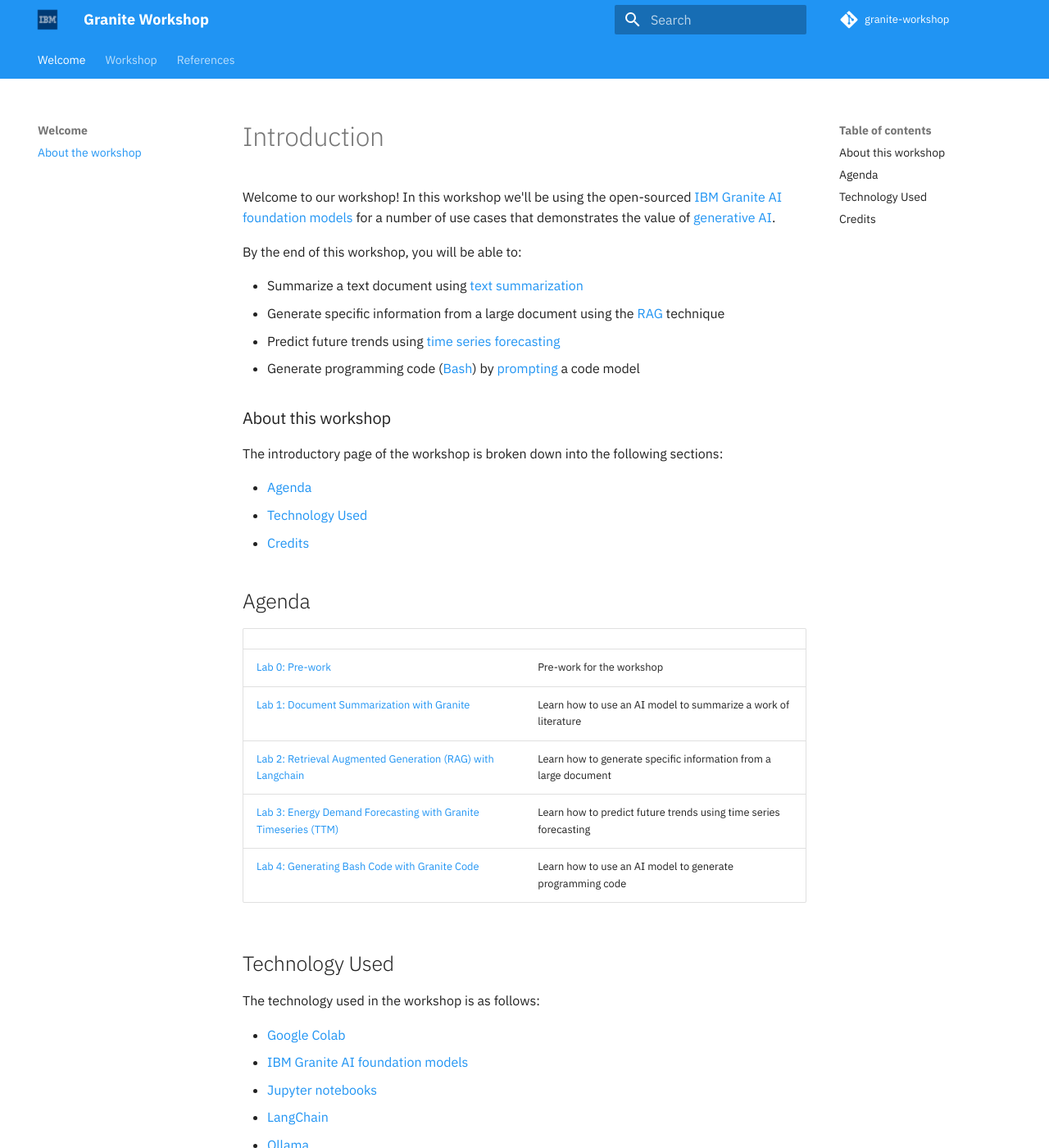
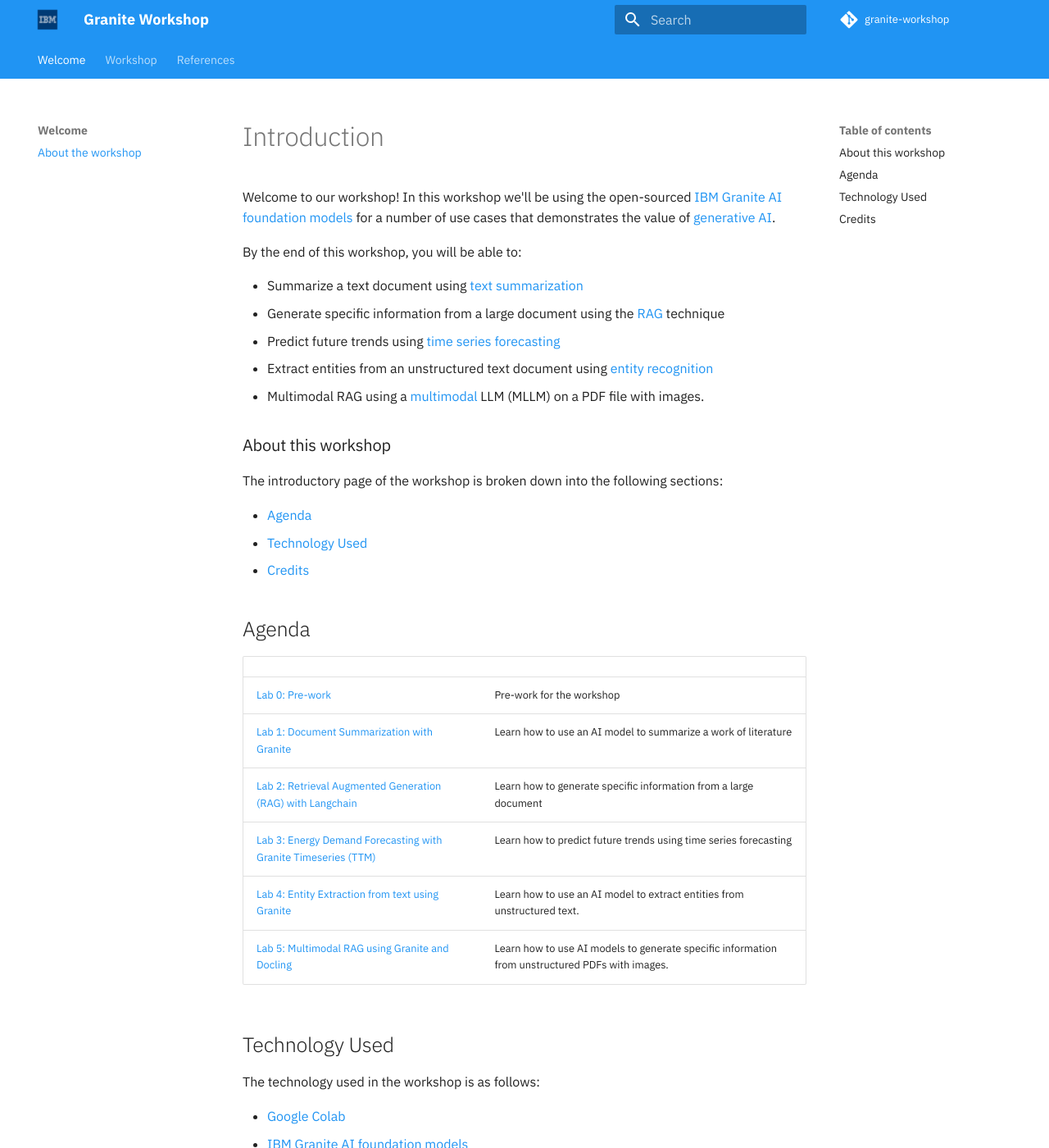
Before and after one commit to IBM/granite-workshop, an MkDocs documentation site: the page built from docs/README.md, in a window 1280 px wide and 1400 px high. Shown: the whole window at 82% size. Built offline with MkDocs 1.6.1 and Material for MkDocs 9.7.7, drawn with Linux system fonts in a browser that asks for light colours; comment, search, counter and statistics services are not loaded; some of the changed text lies outside the part shown.

Commit message:
Lab updates
We remove the old text-to-shell lab and replace with 2 new labs:
- Entity Extraction
- Multimodal RAG

Signed-off-by: BJ Hargrave <hargrave@us.ibm.com>

```diff
--- a/docs/README.md
+++ b/docs/README.md
@@ -15,7 +15,8 @@
 * Summarize a text document using [text summarization](https://www.ibm.com/topics/text-summarization)
 * Generate specific information from a large document using the [RAG](https://research.ibm.com/blog/retrieval-augmented-generation-RAG) technique
 * Predict future trends using [time series forecasting](https://research.ibm.com/blog/AI-time-series-forecasting)
-* Generate programming code ([Bash](https://opensource.com/resources/what-bash)) by [prompting](https://en.wikipedia.org/wiki/Prompt_engineering) a code model
+* Extract entities from an unstructured text document using [entity recognition](https://www.ibm.com/think/topics/named-entity-recognition)
+* Multimodal RAG using a [multimodal](https://www.ibm.com/think/topics/multimodal-ai) LLM (MLLM) on a PDF file with images.
 
 ### About this workshop
 
@@ -33,7 +34,8 @@
 | [Lab 1: Document Summarization with Granite](lab-1/README.md) | Learn how to use an AI model to summarize a work of literature |
 | [Lab 2: Retrieval Augmented Generation (RAG) with Langchain](lab-2/README.md)| Learn how to generate specific information from a large document |
 | [Lab 3: Energy Demand Forecasting with Granite Timeseries (TTM)](lab-3/README.md) | Learn how to predict future trends using time series forecasting |
-| [Lab 4: Generating Bash Code with Granite Code](lab-4/README.md) | Learn how to use an AI model to generate programming code |
+| [Lab 4: Entity Extraction from text using Granite](lab-4/README.md) | Learn how to use an AI model to extract entities from unstructured text. |
+| [Lab 5: Multimodal RAG using Granite and Docling](lab-5/README.md) | Learn how to use AI models to generate specific information from unstructured PDFs with images. |
 
 ## Technology Used
 
--- a/mkdocs.yml
+++ b/mkdocs.yml
@@ -17,7 +17,8 @@
     - Lab 1. Summarize a text document with Granite: lab-1/README.md
     - Lab 2. Retrieval Augmented Generation (RAG) with Langchain: lab-2/README.md
     - Lab 3. Energy Demand Forecasting with Granite Timeseries (TTM): lab-3/README.md
-    - Lab 4. Generating Bash Code with Granite Code: lab-4/README.md
+    - Lab 4. Entity Extraction from text using Granite: lab-4/README.md
+    - Lab 5. Multimodal RAG using Granite and Docling: lab-5/README.md
   - References:
     - IBM Granite Community: https://github.com/ibm-granite-community
 
@@ -25,7 +26,7 @@
 ## DO NOT CHANGE BELOW THIS LINE
 
 # Copyright
-copyright: Copyright &copy; 2024- IBM Research
+copyright: Copyright &copy; 2025- IBM Research
 
 # Theme
 theme:
```
Also changed, not shown: docs/lab-1/README.md (+1 -1 lines), docs/lab-2/README.md (+1 -1 lines), docs/lab-4/README.md (+8 -8 lines), docs/lab-5/README.md (added, +34 -0 lines), docs/pre-work/README.md (+7 -12 lines), .spellcheck-en-custom.txt, 6 other files.
